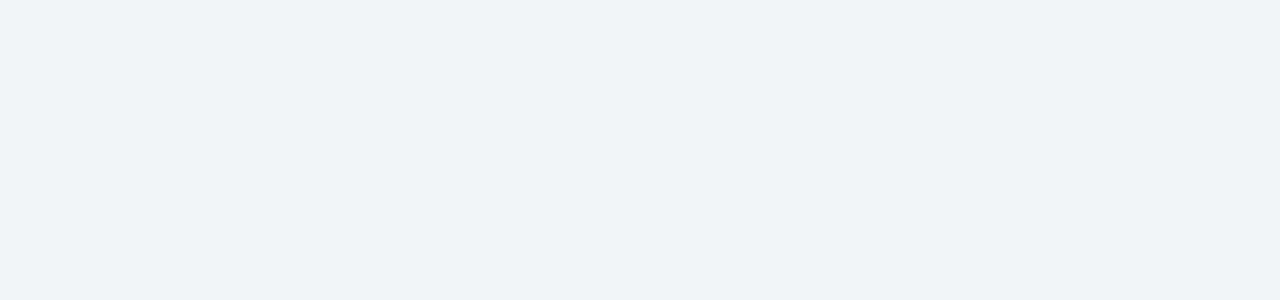
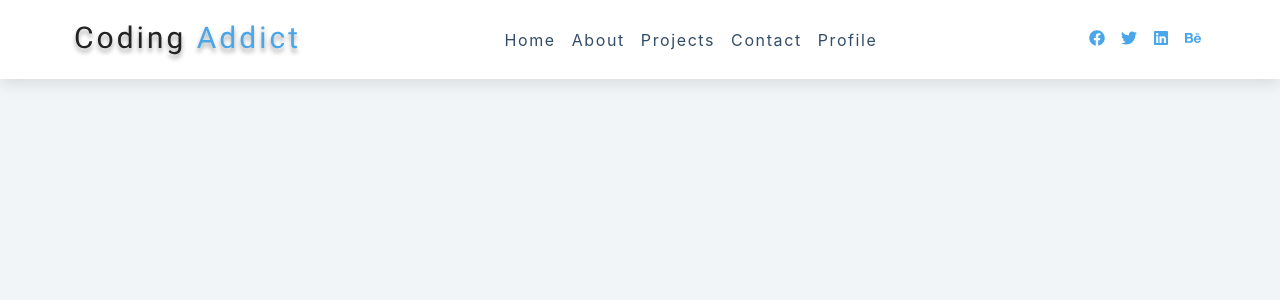
Before and after one commit to TunA-Kai/react-beginner-project-with-ts, a React (Create React App) app: page / in a window 1280 px wide. Shown: the top 300 px of the page. Built offline with nearby package versions, Linux system fonts and the light colour scheme.

Commit message:
finish project

```diff
--- a/src/App.tsx
+++ b/src/App.tsx
@@ -1,7 +1,11 @@
 import Navbar from './Navbar'
 
 function App() {
-  return <div className='App'></div>
+  return (
+    <>
+      <Navbar />
+    </>
+  )
 }
 
 export default App
--- a/src/Navbar.tsx
+++ b/src/Navbar.tsx
@@ -1,12 +1,51 @@
 import React, { useState, useRef, useEffect } from 'react'
-import { FaBars, FaTwitter } from 'react-icons/fa'
+import { FaBars } from 'react-icons/fa'
 import { links, social } from './data'
 import logo from './logo.svg'
 
-interface NavbarProps {}
+function Navbar() {
+  const [showLinks, setShowLinks] = useState(false)
+  const linksContainerRef = useRef<HTMLDivElement>(null)
+  const linksListRef = useRef<HTMLUListElement>(null)
 
-function Navbar({}: NavbarProps) {
-  return <></>
+  useEffect(() => {
+    const listHeight = linksListRef.current?.offsetHeight
+    if (linksContainerRef.current) {
+      linksContainerRef.current.style.height = `${showLinks ? listHeight : 0}px`
+    }
+  }, [showLinks])
+
+  return (
+    <nav>
+      <div className='nav-center'>
+        <div className='nav-header'>
+          <img src={logo} alt='logo' />
+          <button
+            className='nav-toggle'
+            onClick={() => setShowLinks(!showLinks)}
+          >
+            <FaBars />
+          </button>
+        </div>
+        <div className='links-container' ref={linksContainerRef}>
+          <ul className='links' ref={linksListRef}>
+            {links.map(({ id, url, text }) => (
+              <li key={id}>
+                <a href={url}>{text}</a>
+              </li>
+            ))}
+          </ul>
+        </div>
+        <ul className='social-icons'>
+          {social.map(({ id, url, icon }) => (
+            <li key={id}>
+              <a href={url}>{icon}</a>
+            </li>
+          ))}
+        </ul>
+      </div>
+    </nav>
+  )
 }
 
 export default Navbar
--- a/src/data.tsx
+++ b/src/data.tsx
@@ -3,7 +3,7 @@ export const links = [
   {
     id: 1,
     url: '/',
-    text: 'random',
+    text: 'home',
   },
   {
     id: 2,
```
Also changed, not shown: src/Interface.ts (+6 -1 lines).
